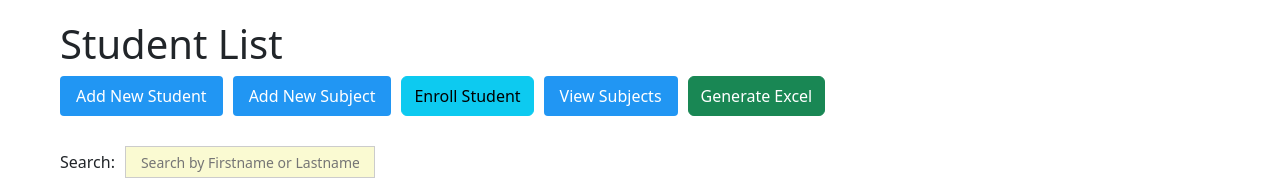
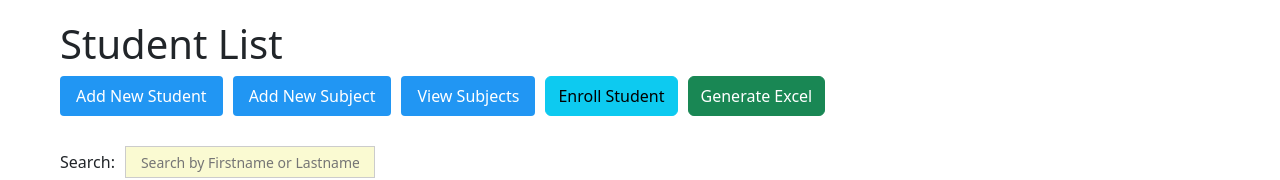
Before and after one commit to jackoverflow/ReactApp1, a React (Vite) app in the folder reactapp1.client/: page /students in a window 1280 px wide. Shown: the top 180 px of the page. Built offline with nearby package versions, Linux system fonts and the light colour scheme; no server answers.

Commit message:
Move Enroll Student beside Generate Excel button

```diff
--- a/reactapp1.client/src/Components/StudentList.jsx
+++ b/reactapp1.client/src/Components/StudentList.jsx
@@ -111,11 +111,11 @@ const StudentList = () => {
                 <Link to="/addsubject" className="add-button" style={{ height: '40px', display: 'flex', alignItems: 'center' }}>
                     Add New Subject
                 </Link>
+                <Link to="/subjects" className="add-button" style={{ height: '40px', display: 'flex', alignItems: 'center' }}>
+                    View Subjects
+                </Link>
                 <Link to="/enrol" className="btn btn-info" style={{ height: '40px', display: 'flex', alignItems: 'center' }}>
                     Enroll Student
-                </Link>
-                <Link to="/subjects" className="add-button" style={{ height: '40px', display: 'flex', alignItems: 'center' }}>
-                    View Subjects
                 </Link>
                 <button
                     className="btn btn-success"
```
